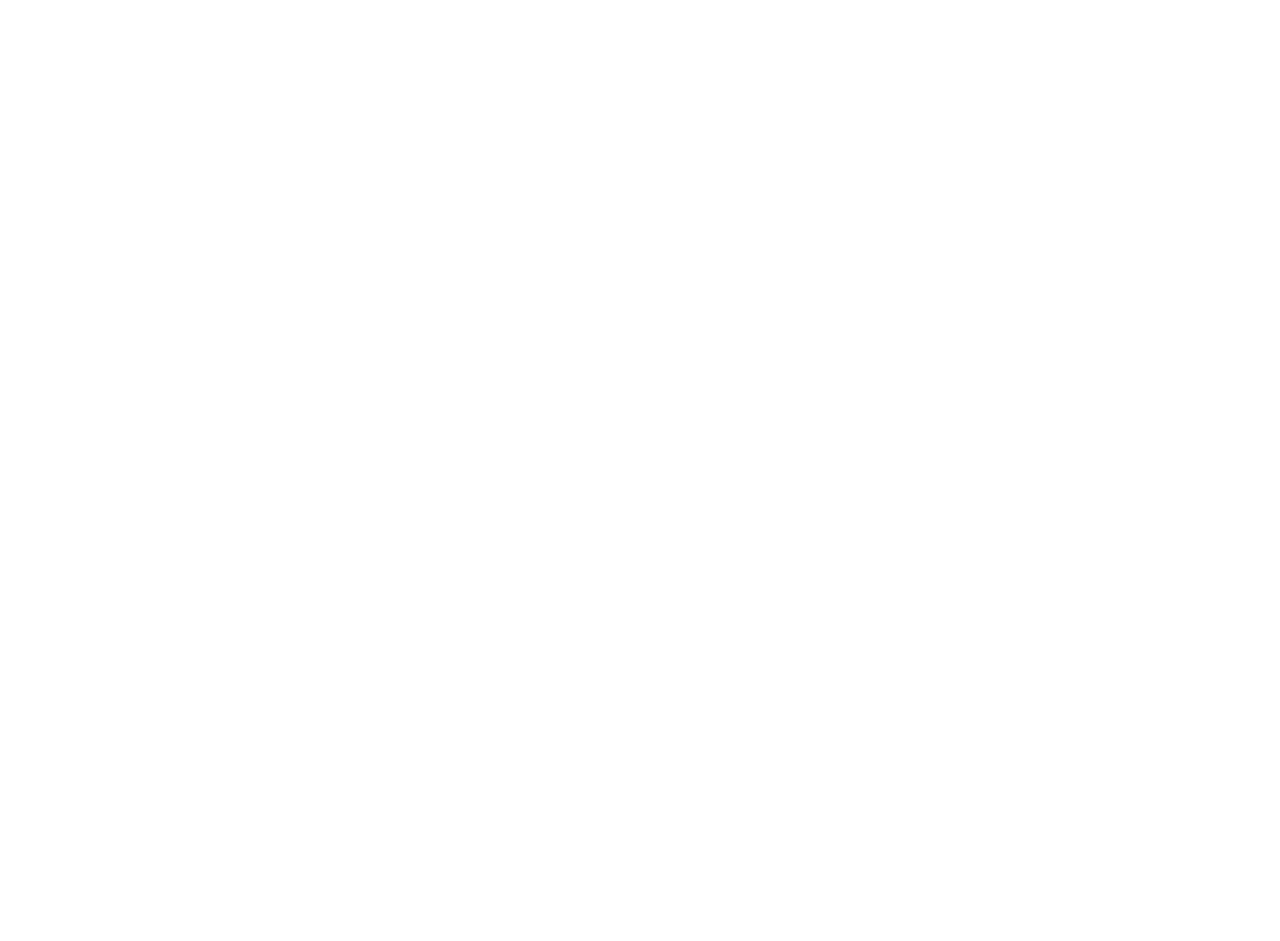
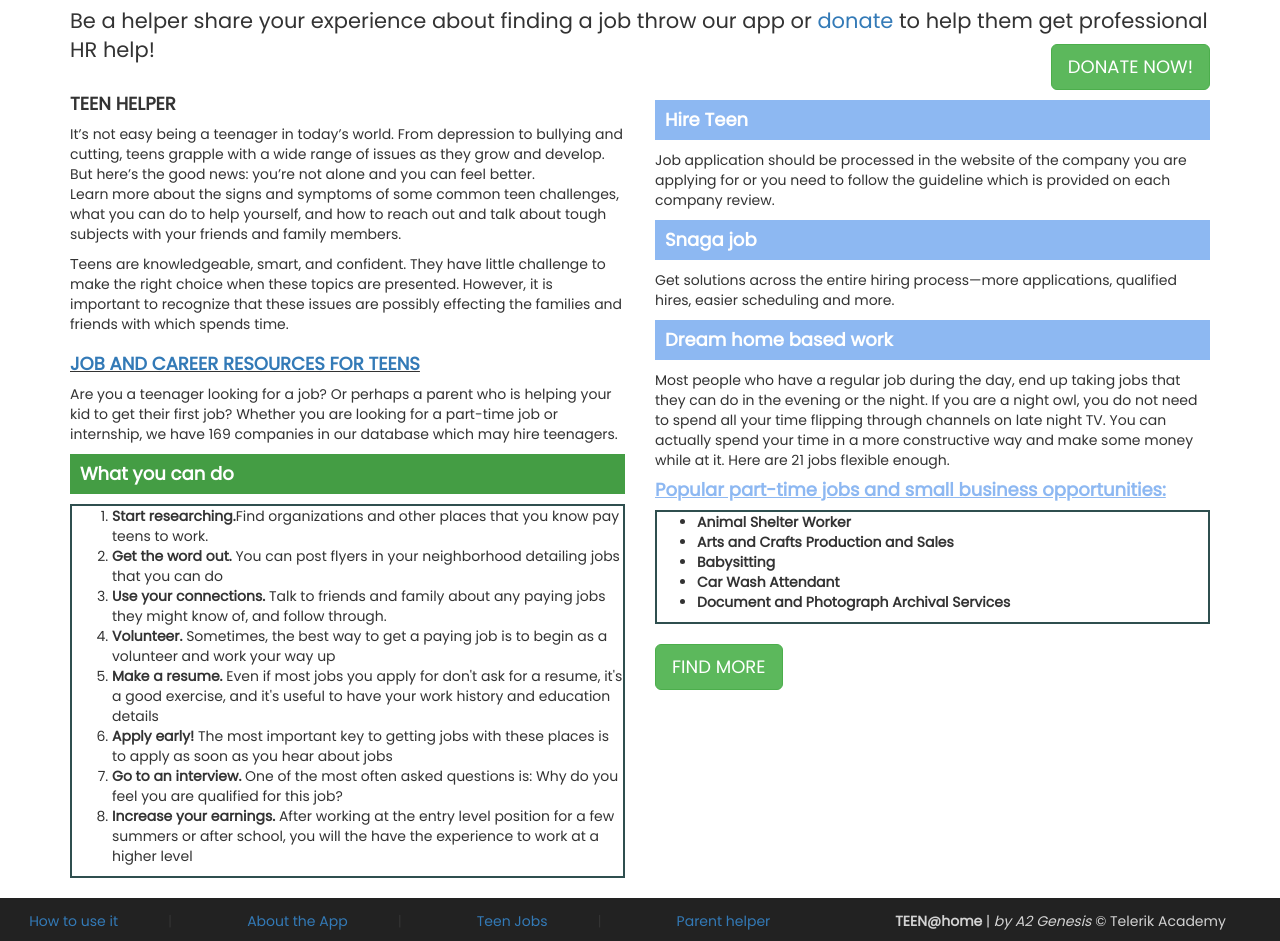
Before and after one commit to Angular-2/A2-Genesis, an Angular app in the folder teen-app-final/: page /teen-jobs in a window 1280 px wide. Shown: the part 626-1567 px from the top of the page. Before the commit the page ends 800 px from the top, so only its background shows below. Built offline with nearby package versions, Linux system fonts and the light colour scheme.

Commit message:
Add teen jobs page: component, template & styles

```diff
--- a/teen-app-final/src/app/components/public/footer/footer.component.css
+++ b/teen-app-final/src/app/components/public/footer/footer.component.css
@@ -1,5 +1,5 @@
 footer {
-    background-color: black;
+    background-color: #222222;
     height: 100
 }
 
@@ -25,3 +25,7 @@
     margin-left: 50px;
     margin-right: 50px
 }
+
+.copyright {
+    color: lightgrey
+}
--- a/teen-app-final/src/app/components/public/teen-jobs/teen-jobs.component.css
+++ b/teen-app-final/src/app/components/public/teen-jobs/teen-jobs.component.css
@@ -0,0 +1,43 @@
+.jumbotron {
+    background-image: url('./../../../../resources/classroom_english.png');
+    height: 500px
+}
+
+.right-align {
+    float: right;
+    margin-top: -40px
+}
+
+.important {
+    color: white;
+    background-color: #449D44;
+    padding: 10px
+}
+
+.important-box {
+    border: 2px solid darkslategrey
+}
+
+.helpguide {
+    text-decoration: underline;
+    margin-top: 20px
+}
+
+.link {
+    background-color: #8DB8F2;
+    padding: 10px
+}
+
+.link a {
+    color: white;
+}
+
+.drug-abuse {
+    text-decoration: underline;
+    color: #8DB8F2
+}
+
+.center {
+    margin-right: 100px;
+    margin-top: 20px
+}
--- a/teen-app-final/src/app/components/public/teen-jobs/teen-jobs.component.html
+++ b/teen-app-final/src/app/components/public/teen-jobs/teen-jobs.component.html
@@ -1,3 +1,55 @@
-<p>
-  teen-jobs works!
-</p>
+<div class="container">
+    <div class="jumbotron">
+    </div>
+    <h1 class="display-3">TEEN@home a.k.a Teen Topics</h1>
+    <p class="lead">Be a helper share your experience about finding a job throw our app or <a href="#">donate</a> to help them get professional HR help!</p>
+    <p><a class="btn btn-lg btn-success right-align" href="#" role="button">DONATE NOW!</a></p>
+
+    <div class="row marketing">
+        <div class="col-lg-6">
+            <h4><strong>TEEN HELPER</strong></h4>
+            <p>It’s not easy being a teenager in today’s world. From depression to bullying and cutting, teens grapple with a wide range of issues as they grow and develop. But here’s the good news: you’re not alone and you can feel better.<br> Learn more
+                about the signs and symptoms of some common teen challenges, what you can do to help yourself, and how to reach out and talk about tough subjects with your friends and family members.
+            </p>
+            <p>Тeens are knowledgeable, smart, and confident. They have little challenge to make the right choice when these topics are presented. However, it is important to recognize that these issues are possibly effecting the families and friends with
+                which spends time.</p>
+            <h4 class="helpguide"><a href="http://www.helpguide.org/articles/teen-issues/helping-troubled-teens.htm"><strong>JOB AND CAREER RESOURCES FOR TEENS</strong></a></h4>
+            <p>Are you a teenager looking for a job? Or perhaps a parent who is helping your kid to get their first job? Whether you are looking for a part-time job or internship, we have 169 companies in our database which may hire teenagers.</p>
+            <h4 class="important"><strong>What you can do</strong></h4>
+            <div class="box important-box">
+                <ol>
+                    <li><strong>Start researching.</strong>Find organizations and other places that you know pay teens to work.</li>
+                    <li><strong>Get the word out.</strong> You can post flyers in your neighborhood detailing jobs that you can do</li>
+                    <li><strong>Use your connections.</strong> Talk to friends and family about any paying jobs they might know of, and follow through.</li>
+                    <li><strong>Volunteer.</strong> Sometimes, the best way to get a paying job is to begin as a volunteer and work your way up</li>
+                    <li><strong>Make a resume.</strong> Even if most jobs you apply for don't ask for a resume, it's a good exercise, and it's useful to have your work history and education details</li>
+                    <li><strong>Apply early!</strong> The most important key to getting jobs with these places is to apply as soon as you hear about jobs</li>
+                    <li><strong>Go to an interview.</strong> One of the most often asked questions is: Why do you feel you are qualified for this job?</li>
+                    <li><strong>Increase your earnings. </strong> After working at the entry level position for a few summers or after school, you will the have the experience to work at a higher level</li>
+                </ol>
+            </div>
+        </div>
+
+        <div class="col-lg-6">
+            <h4 class="link"><a href="http://www.hireteen.com/"><strong>Hire Teen</strong></a></h4>
+            <p>Job application should be processed in the website of the company you are applying for or you need to follow the guideline which is provided on each company review.</p>
+            <h4 class="link"><a href="http://www.snagajob.com/job-search/q-teen"><strong>Snaga job</strong></a></h4>
+            <p>Get solutions across the entire hiring process—more applications, qualified hires, easier scheduling and more.</p>
+            <h4 class="link"><a href="http://www.dreamhomebasedwork.com/online-jobs-for-teens/"><strong>Dream home based work</strong></a></h4>
+            <p>Most people who have a regular job during the day, end up taking jobs that they can do in the evening or the night. If you are a night owl, you do not need to spend all your time flipping through channels on late night TV. You can actually
+                spend your time in a more constructive way and make some money while at it. Here are 21 jobs flexible enough.</p>
+            <h4 class="drug-abuse"><strong>Popular part-time jobs and small business opportunities:</strong></h4>
+            <div class="box important-box">
+                <ul>
+                    <li><strong>Animal Shelter Worker</strong></li>
+                    <li><strong>Arts and Crafts Production and Sales</strong></li>
+                    <li><strong>Babysitting</strong></li>
+                    <li><strong>Car Wash Attendant</strong></li>
+                    <li><strong>Document and Photograph Archival Services</strong></li>
+                </ul>
+            </div>
+            <a class="btn btn-lg btn-success center" href="#" role="button">FIND MORE</a>
+        </div>
+    </div>
+</div>
+<br>
```
